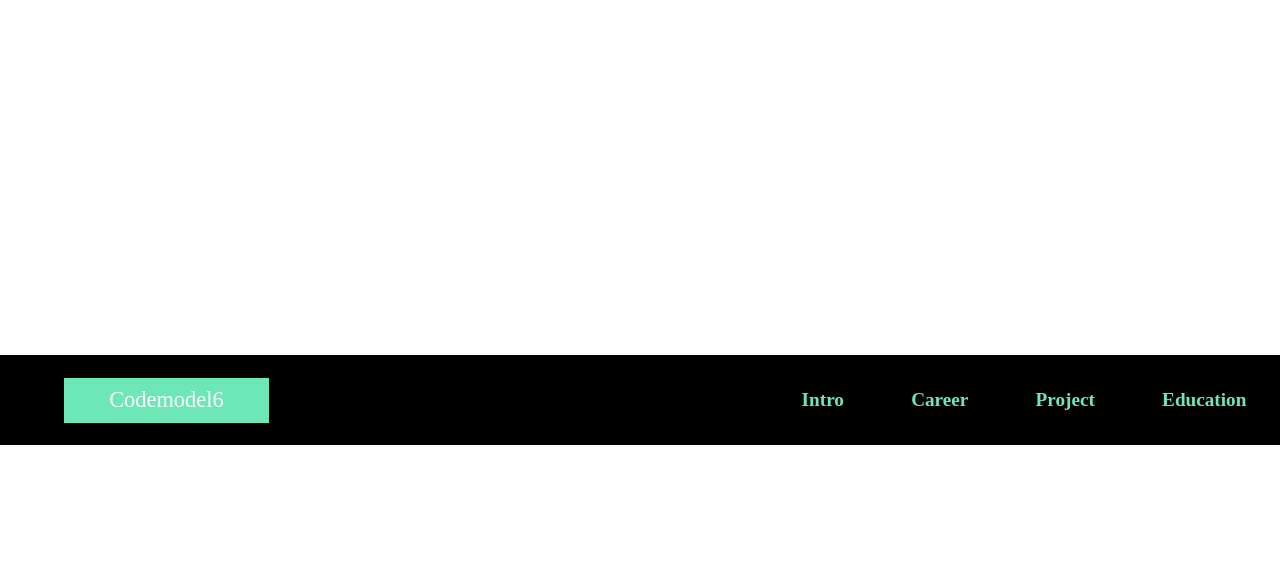
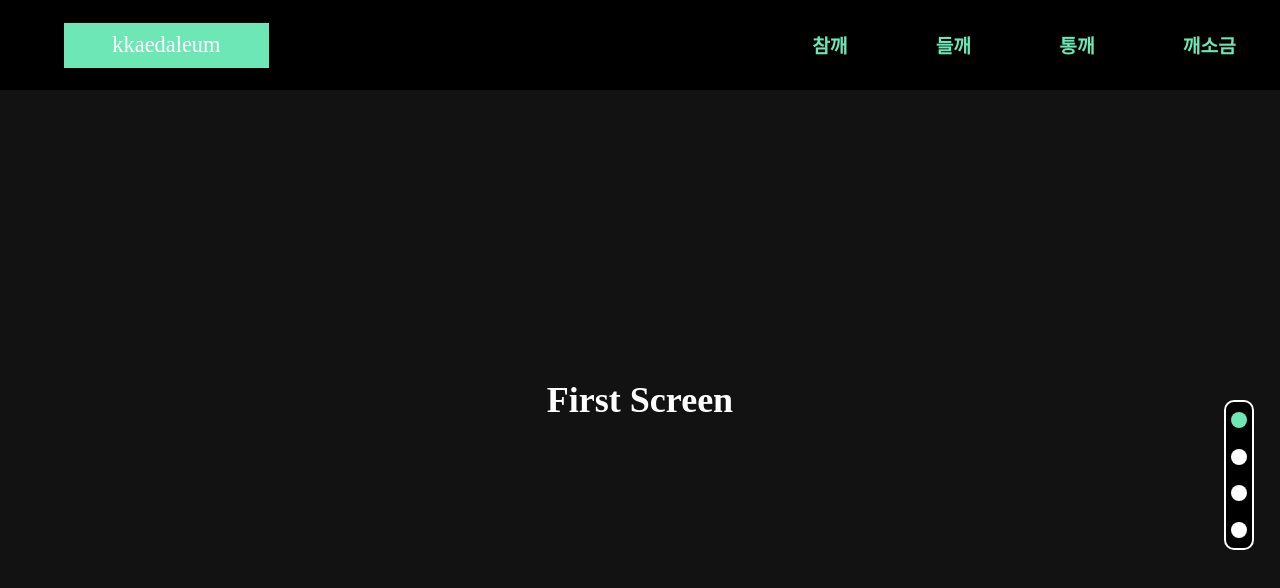
Before and after one commit to codemodel6/kkaedaleum, a Next.js app: page / in a window 1280 px wide. Shown: the top 588 px of the page. Built offline with nearby package versions, Linux system fonts and the light colour scheme.

Commit message:
feat : 홈 fullpage 제작 완성

```diff
--- a/src/app/components/header/Header.tsx
+++ b/src/app/components/header/Header.tsx
@@ -5,13 +5,13 @@ const Header = () => {
   return (
     <header className="the-header-wrapper">
       <div className="header-logo-wrapper">
-        <button className="logo-item">Codemodel6</button>
+        <button className="logo-item">kkaedaleum</button>
       </div>
       <div className="header-menu-wrapper">
-        <button className="menu-item">Intro</button>
-        <button className="menu-item">Career</button>
-        <button className="menu-item">Project</button>
-        <button className="menu-item">Education</button>
+        <button className="menu-item">참깨</button>
+        <button className="menu-item">들깨</button>
+        <button className="menu-item">통깨</button>
+        <button className="menu-item">깨소금</button>
       </div>
     </header>
   );
--- a/src/app/globals.css
+++ b/src/app/globals.css
@@ -1,5 +1,3 @@
-@import url("/src/assets/font/font.scss");
-
 :root {
   --background: #ffffff;
   --foreground: #171717;
@@ -24,6 +22,15 @@ body {
 
   -webkit-font-smoothing: antialiased;
   -moz-osx-font-smoothing: grayscale;
+}
+
+/* 프리텐다드 폰트 */
+@font-face {
+  font-family: "Pretendard-Regular";
+  src: url("https://fastly.jsdelivr.net/gh/Project-Noonnu/noonfonts_2107@1.1/Pretendard-Regular.woff")
+    format("woff");
+  font-weight: 400;
+  font-style: normal;
 }
 
 * {
--- /dev/null
+++ b/src/app/home.scss
@@ -0,0 +1,68 @@
+@import "/src/assets/global/globalDisplay.scss";
+@import "/src/assets/color/ColorNote.scss";
+
+.home-wrppaer {
+  height: 100vh;
+  background-color: black;
+  overflow: auto;
+
+  /* 스크롤 안보이게 하는 css */
+  scrollbar-width: none; /* Firefox */
+  -ms-overflow-style: none; /* Internet Explorer / Edge */
+
+  &::-webkit-scrollbar {
+    display: none; /* Safari / Chrome */
+  }
+}
+
+.section {
+  height: 100vh;
+  @include centerColumn;
+
+  &.blue {
+    background-color: $Bg100;
+  }
+
+  &.green {
+    background-color: #10b981;
+  }
+
+  &.red {
+    background-color: #ef4444;
+  }
+
+  &.yellow {
+    background-color: #f59e0b;
+  }
+
+  h1 {
+    color: white;
+    font-size: 2.25rem;
+  }
+}
+
+.fixed-sidebar {
+  @include aroundColumn;
+  position: fixed;
+  background-color: $Bg200;
+  border: 2px solid white;
+  border-radius: 10px;
+  right: 2%;
+  top: 50%;
+  width: 30px;
+  height: 150px;
+  z-index: 1;
+
+  .circle {
+    width: 1rem;
+    height: 1rem;
+    border-radius: 50%;
+    background-color: white;
+    cursor: pointer;
+    transition: background-color 0.3s ease;
+
+    &.active {
+      background-color: $Primary100;
+    }
+  }
+}
--- a/src/app/layout.tsx
+++ b/src/app/layout.tsx
@@ -1,17 +1,17 @@
 import type { Metadata } from "next";
-// import localFont from "next/font/local";
+import localFont from "next/font/local";
 import "./globals.css";
 
-// const geistSans = localFont({
-//   src: "./fonts/GeistVF.woff",
-//   variable: "--font-geist-sans",
-//   weight: "100 900",
-// });
-// const geistMono = localFont({
-//   src: "./fonts/GeistMonoVF.woff",
-//   variable: "--font-geist-mono",
-//   weight: "100 900",
-// });
+const geistSans = localFont({
+  src: "./fonts/GeistVF.woff",
+  variable: "--font-geist-sans",
+  weight: "100 900",
+});
+const geistMono = localFont({
+  src: "./fonts/GeistMonoVF.woff",
+  variable: "--font-geist-mono",
+  weight: "100 900",
+});
 
 export const metadata: Metadata = {
   title: "Create Next App",
@@ -25,8 +25,9 @@ export default function RootLayout({
 }>) {
   return (
     <html lang="en">
-      {/* <body className={`${geistSans.variable} ${geistMono.variable}`}> */}
-      <body>{children}</body>
+      <body className={`${geistSans.variable} ${geistMono.variable}`}>
+        {children}
+      </body>
     </html>
   );
 }
--- a/src/app/page.tsx
+++ b/src/app/page.tsx
@@ -1,10 +1,125 @@
-import styles from "./page.module.css";
+"use client";
+
+import { useEffect, useRef, useCallback, useState } from "react";
+import "./home.scss";
 import Header from "./components/header/Header";
 
 export default function Home() {
+  const sectionsRef = useRef<(HTMLElement | null)[]>([]); // 섹션 요소들을 담을 ref 배열 생성
+  const currentSectionIndex = useRef(0); // 현재 섹션의 index ref
+  const isScrolling = useRef(false); // 스크롤 확인 ref
+  const homeWrapperRef = useRef<HTMLDivElement | null>(null); // home-wrapper의 ref
+  const [sectionsCount, setSectionsCount] = useState(0); // 섹션 개수 state
+  const [activeIndex, setActiveIndex] = useState(0); // 활성화 섹션의 인덱스 state
+
+  /** - - - - - - - - - - - - - - - - - - - - - - - - - - - - - - - - - - - - - - - - - - -
+  - 함수 : 섹션 이동 함수
+  - - - - - - - - - - - - - - - - - - - - - - - - - - - - - - - - - - - - - - - - - - - -*/
+  const scrollToSection = useCallback((index: number) => {
+    console.log("인덱스 : ", index);
+    const target = sectionsRef.current[index];
+    if (target && homeWrapperRef.current) {
+      homeWrapperRef.current.scrollTo({
+        top: target.offsetTop,
+        behavior: "smooth",
+      });
+
+      // 해당 섹션의 인덱스값으로 변경
+      setActiveIndex(index); // 마우스 휠 용
+      currentSectionIndex.current = index; // 스크롤용
+    }
+  }, []);
+
+  /** - - - - - - - - - - - - - - - - - - - - - - - - - - - - - - - - - - - - - - - - - - -
+  - 함수 : 스크롤 발생 시 특정 섹션의 인덱스 전달
+  - - - - - - - - - - - - - - - - - - - - - - - - - - - - - - - - - - - - - - - - - - - -*/
+  const handleScroll = useCallback(
+    (event: WheelEvent) => {
+      event.preventDefault(); // passive: false 옵션 : 기본 스크롤 동작을 막는다.
+
+      if (isScrolling.current) return; // 스크롤 중이면 함수 실행 중지
+
+      const direction = event.deltaY > 0 ? 1 : -1; // 위/아래중 어디로 이동하는지 판단
+      const newIndex = currentSectionIndex.current + direction;
+
+      if (newIndex >= 0 && newIndex < sectionsRef.current.length) {
+        currentSectionIndex.current = newIndex; // currentSectionIndex를 ref의 current로 업데이트
+        scrollToSection(currentSectionIndex.current);
+
+        isScrolling.current = true; // 스크롤 잠금 시작
+
+        // 0.8초 후 스크롤 잠금 해제
+        setTimeout(() => {
+          isScrolling.current = false;
+        }, 800);
+      }
+    },
+    [scrollToSection]
+  );
+
+  /** - - - - - - - - - - - - - - - - - - - - - - - - - - - - - - - - - - - - - - - - - - -
+  - 훅 : 마우스 휠 사용 시 함수 실행
+  - - - - - - - - - - - - - - - - - - - - - - - - - - - - - - - - - - - - - - - - - - - -*/
+  useEffect(() => {
+    window.addEventListener("wheel", handleScroll, { passive: false });
+
+    return () => {
+      window.removeEventListener("wheel", handleScroll);
+    };
+  }, [handleScroll]);
+
+  // 페이지가 로드된 후 섹션 개수를 동적으로 설정
+  useEffect(() => {
+    // sectionsRef 배열에서 null이 아닌 요소의 개수를 계산
+    setSectionsCount(sectionsRef.current.filter(Boolean).length);
+  }, []);
+
   return (
-    <div className={styles.page}>
+    <>
       <Header />
-    </div>
+      <div className="home-wrppaer" ref={homeWrapperRef}>
+        <section
+          ref={(el) => {
+            sectionsRef.current[0] = el;
+          }}
+          className="section blue"
+        >
+          <h1>First Screen</h1>
+        </section>
+        <section
+          ref={(el) => {
+            sectionsRef.current[1] = el;
+          }}
+          className="section green"
+        >
+          <h1>Second Screen</h1>
+        </section>
+        <section
+          ref={(el) => {
+            sectionsRef.current[2] = el;
+          }}
+          className="section red"
+        >
+          <h1>Third Screen</h1>
+        </section>
+        <section
+          ref={(el) => {
+            sectionsRef.current[3] = el;
+          }}
+          className="section yellow"
+        >
+          <h1>Fourth Screen</h1>
+        </section>
+        <div className="fixed-sidebar">
+          {[...Array(sectionsCount)].map((_, index) => (
+            <div
+              key={index}
+              className={`circle ${index === activeIndex ? "active" : ""}`}
+              onClick={() => scrollToSection(index)}
+            ></div>
+          ))}
+        </div>
+      </div>
+    </>
   );
 }
```
